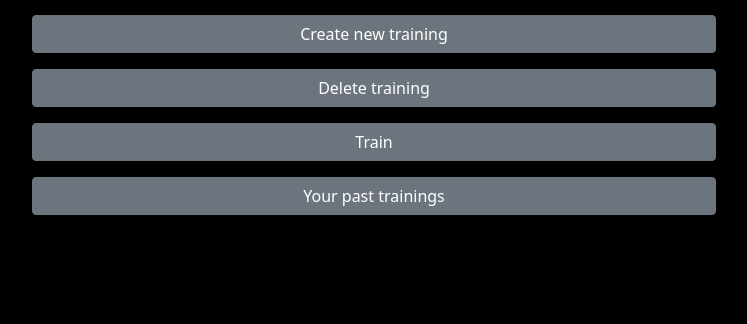
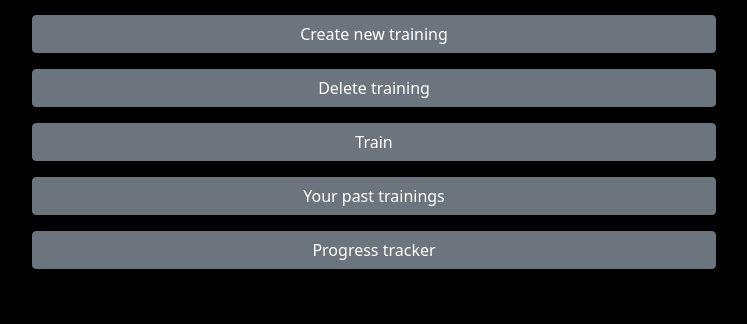
Before and after one commit to tycjan-k/FinalProject, a Flask app: page / in a window 1280 px wide. Shown: the part 119-443 px from the top of the page, without its empty margins (266-1013 px from the left). Run offline with Flask 2, Linux system fonts and the light colour scheme; a user stored in the database is signed in; some libraries are stand-ins or nearby versions.

Commit message:
added Progress tracker

```diff
--- a/app.py
+++ b/app.py
@@ -272,8 +272,10 @@ def filtype():
     # return trainings filtered by types
     user = session["user_id"]
     typ = request.args.get("type")
+    #jeśli typ otrzymany typ to 'all' zwróć wszystkie treningi usera
     if typ == 'all':
         trainings = db.execute("SELECT * FROM trainings WHERE user_id = ?", user)
+        #zmiana jednego na 'all' pozwala wybrać wszystkie danego typu. Nie szkodzi wypisaniu danych z trainings bo potrzebne są tylko 'name' i 'id'
         trainings[0]["type"] = 'all'
     else:
         trainings = db.execute("SELECT * FROM trainings WHERE user_id = ? AND type = ?", user, typ)
@@ -286,3 +288,47 @@ def delete():
     db.execute("DELETE FROM trainings WHERE id = ?", idt)
     flash('Training Deleted')
     return redirect("/")
+
+@app.route("/progressroute")
+def progressroute():
+    #get tid of the training
+    p_id = request.args.get("progress_id")
+    #all exercises if this type
+    exercise = db.execute("SELECT * FROM exercises WHERE idt = ? ORDER BY tdate", p_id)
+    #daily sum of weight and reps of this type of exercise
+    sum_weight = db.execute("SELECT sum(weight) FROM exercises WHERE idt = ? GROUP BY tdate", p_id)
+    sum_reps = db.execute("SELECT sum(reps) FROM exercises WHERE idt = ? GROUP BY tdate", p_id)
+    #dates of this type of exercise
+    dates = db.execute("SELECT distinct tdate FROM exercises WHERE idt = ?", p_id)
+    #number of days (trainings)
+    ex_number = len(dates)
+
+    table = []
+    maxw = 0
+    maxr = 0
+    #look for daily progress
+    for i in range(ex_number):
+        date = dates[i]["tdate"]
+        weight = sum_weight[i]["sum(weight)"]
+        if weight > maxw:
+            maxw = weight
+            w = 1
+        elif weight == maxw:
+            w = 0
+        else:
+            w = -2
+        reps = sum_reps[i]["sum(reps)"]
+        if reps > maxr:
+            maxr = reps
+            r = 1
+        elif reps == maxr:
+            r = 0
+        else:
+            r = -2
+
+        val = r + w
+        if val == -1:
+            maxw = weight
+            maxr = reps
+        table.append({'date':date, 'weight':weight, 'reps':reps, 'val':val})
+    return render_template("progress.html", table=table)
--- a/templates/layout.html
+++ b/templates/layout.html
@@ -11,6 +11,8 @@
 
 
         <link href="/static/styles.css" rel="stylesheet">
+
+        <link rel="stylesheet" href="https://cdn.jsdelivr.net/npm/bootstrap-icons@1.9.1/font/bootstrap-icons.css">
         <title>Page title - {% block title %}{% endblock %}</title>
 
 
--- a/templates/userhome.html
+++ b/templates/userhome.html
@@ -143,4 +143,49 @@
             </div>
         </div>
 
+        <div class="container-fluid mt-3 mx-auto">
+            <button class="btn btn-secondary w-75" type="button" data-bs-toggle="collapse" data-bs-target="#progress" aria-expanded="false" aria-controls="progress">
+                Progress tracker
+            </button>
+            <div class="collapse" id="progress">
+
+                <select class="form-select mt-3 w-75 mx-auto" id="progress_id">
+                    <option selected disabled>Choose exercise</option>
+                    {% for training in trainings %}
+                    <option value="{{ training['id'] }}">{{ training['type'] }} - {{ training['name'] }}</option>
+                    {% endfor %}
+                </select>
+
+                <div class="mt-3 table-responsive">
+                    <table class="mx-auto table table-bordered table-striped table-dark">
+                        <thead>
+                        <tr>
+                            <th>Date</th>
+                            <th>Weight sum</th>
+                            <th>Repetitions sum</th>
+                            <th>Achieved progress</th>
+                        </tr>
+                        </thead>
+                        <tbody id="progress_table">
+
+
+                        </tbody>
+                    </table>
+
+                </div>
+            </div>
+        </div>
+
+
+        <script>
+            let progress_input = document.querySelector('#progress_id');
+                progress_input.addEventListener('input', async function() {
+                    let progress_response = await fetch('/progressroute?progress_id=' + progress_input.value);
+                    let progress_html = await progress_response.text();
+                    document.querySelector('#progress_table').innerHTML = progress_html;
+            });
+        </script>
+
+
+
 {% endblock %}
```
Also changed, not shown: templates/progress.html (added, +15 -0 lines), fp.db, 2 other files.
